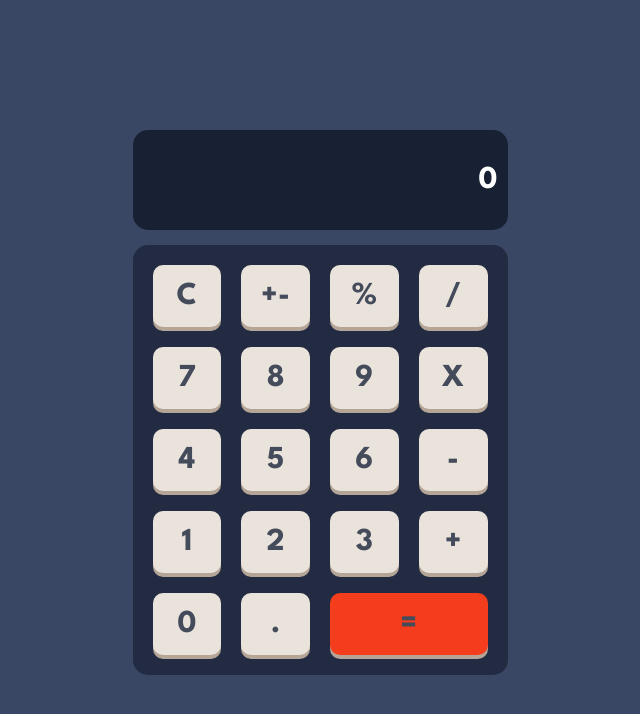
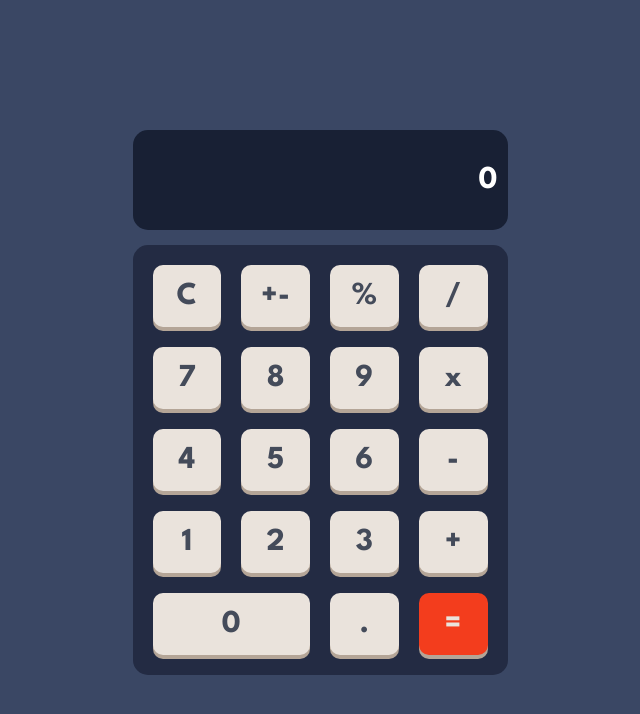
Before and after one commit to billwonggg/calculator-app, a React (Create React App) app: page / in a window 1280 px wide. Shown: the top 714 px of the page, without its empty margins (320-960 px from the left). Built offline with nearby package versions, Linux system fonts and the light colour scheme.

Commit message:
style change

```diff
--- a/src/App.tsx
+++ b/src/App.tsx
@@ -8,7 +8,7 @@ import "./App.css";
 const App = () => {
   const keyPad: (number | string)[][] = [
     ["C", "+-", "%", "/"],
-    [7, 8, 9, "X"],
+    [7, 8, 9, "x"],
     [4, 5, 6, "-"],
     [1, 2, 3, "+"],
     [0, ".", "="],
@@ -22,7 +22,7 @@ const App = () => {
             return (
               <Button
                 key={i}
-                className={val === "=" ? "equal" : ""}
+                className={val === 0 ? "zero" : val === "=" ? "equal" : ""}
                 value={val}
                 onClick={() => {
                   console.log(`${val} clicked`);
--- a/src/components/Button.css
+++ b/src/components/Button.css
@@ -15,9 +15,13 @@ button:hover {
   background-color: rgb(226, 181, 65);
 }
 
+.zero {
+  grid-column: 1 / 3;
+}
+
 .equal {
-  grid-column: 3 / 5;
   background-color: rgb(243, 61, 29);
+  color: hsl(30, 25%, 89%);
 }
 
 .equals:hover {
```
